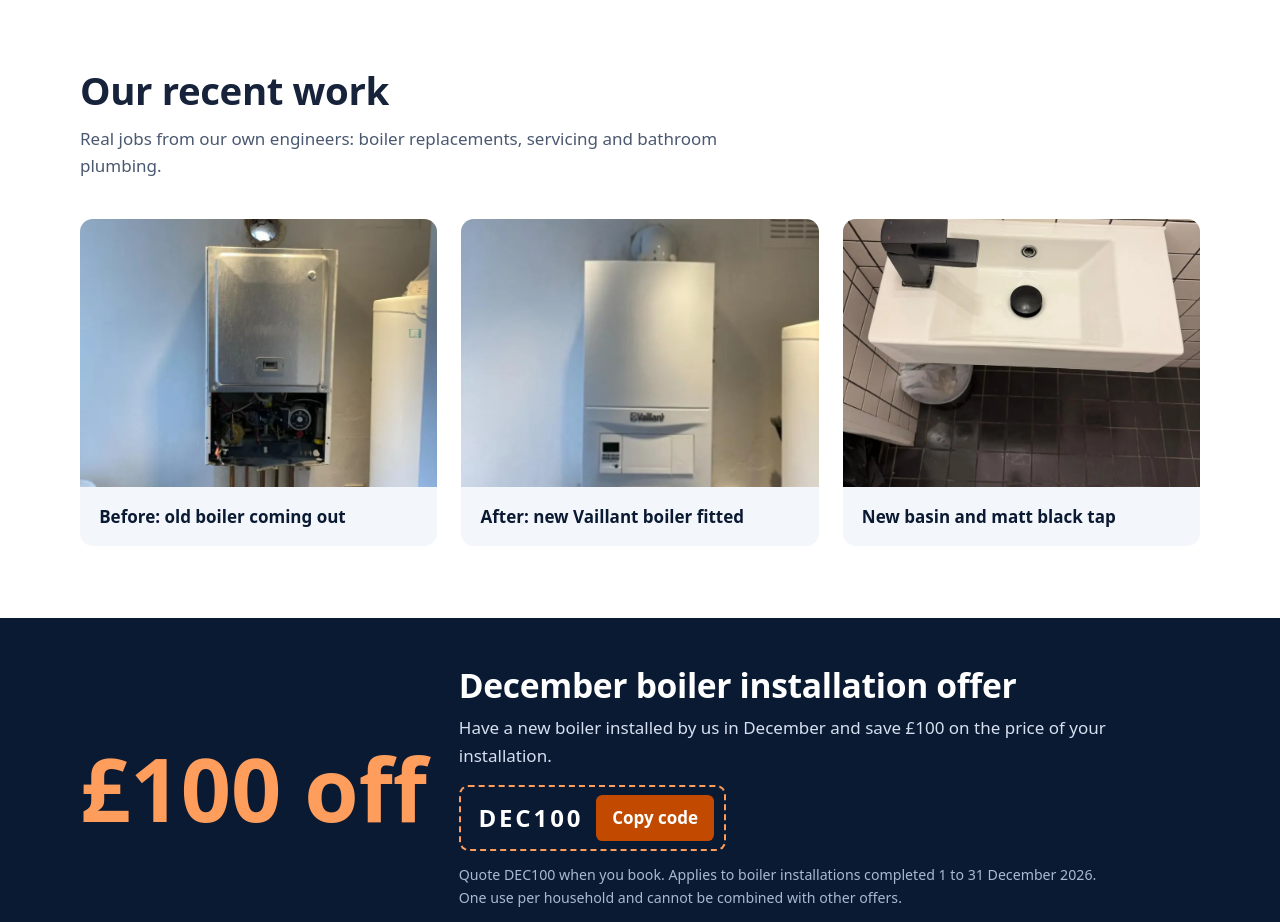
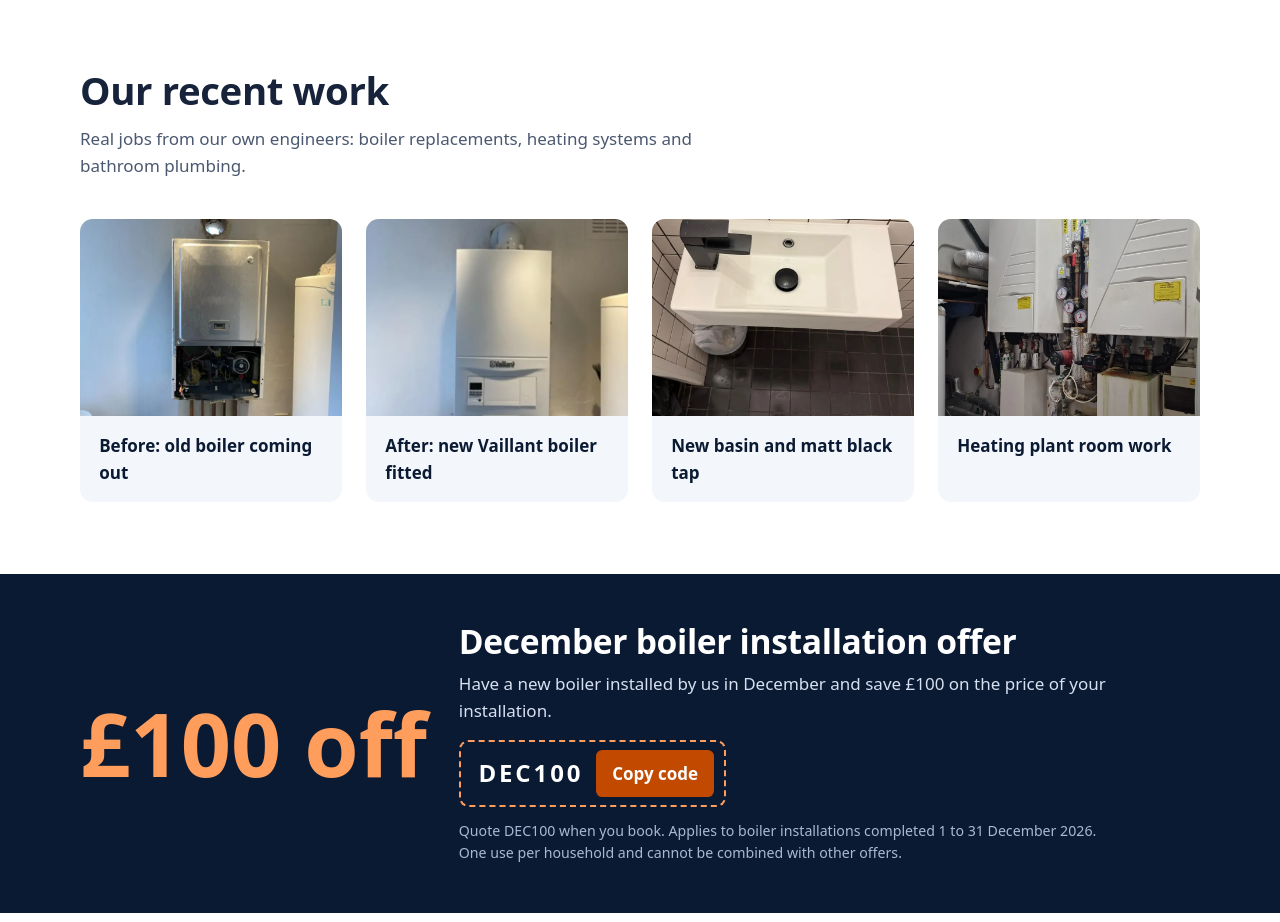
Before and after one commit to Info-ht/Heatitgasservicesltd, a plain HTML site: page index.html in a window 1280 px wide. Shown: the part 3920-4842 px from the top of the page. Drawn offline with Linux system fonts and the light colour scheme.

Commit message:
Add heating plant room photo to gallery and boiler repair page
Co-Authored-By: Claude Opus 5.5 <noreply@anthropic.com>
Claude-Session: https://claude.ai/code/session_013XQbG8pshpvu1317GxVrLa

```diff
--- a/index.html
+++ b/index.html
@@ -138,7 +138,7 @@ header.hA .strip a:hover{color:#ffb27d}
 header.hA{position:relative}
 @media (max-width:860px){header.hA img{height:92px!important}header.hA .row1{flex-direction:column;align-items:flex-start;gap:.8rem}header.hA .bt b{font-size:1.35rem}header.hA .bt span{font-size:.8rem}header.hA .strip{display:none}header.hA .acts{width:100%}header.hA .acts .btn{flex:1;justify-content:center}}
 
-.cimg{display:block;width:calc(100% + 3.6rem);max-width:none;margin:-1.8rem -1.8rem 1.4rem;aspect-ratio:4/3;object-fit:cover;border-radius:.8rem .8rem 0 0}.pics{display:grid;grid-template-columns:repeat(2,minmax(0,1fr));gap:1rem;margin:1.5rem 0}.pics.one{grid-template-columns:minmax(0,24rem)}.pics figure{margin:0}.pics img{width:100%;aspect-ratio:3/4;object-fit:cover;border-radius:.7rem;background:var(--soft)}.pics figcaption{font-size:.92rem;color:var(--muted);margin-top:.45rem;font-weight:600}.gal img{width:100%;aspect-ratio:4/3;object-fit:cover}
+.cimg{display:block;width:calc(100% + 3.6rem);max-width:none;margin:-1.8rem -1.8rem 1.4rem;aspect-ratio:4/3;object-fit:cover;border-radius:.8rem .8rem 0 0}.pics{display:grid;grid-template-columns:repeat(2,minmax(0,1fr));gap:1rem;margin:1.5rem 0}.pics.one{grid-template-columns:minmax(0,24rem)}.pics figure{margin:0}.pics img{width:100%;aspect-ratio:3/4;object-fit:cover;border-radius:.7rem;background:var(--soft)}.pics figcaption{font-size:.92rem;color:var(--muted);margin-top:.45rem;font-weight:600}.gal img{width:100%;aspect-ratio:4/3;object-fit:cover}.gal{grid-template-columns:repeat(4,1fr)}@media (max-width:860px){.gal{grid-template-columns:1fr 1fr}}
 </style>
 </head>
 <body>
@@ -265,8 +265,8 @@ header.hA{position:relative}
 <a href="/guide-signs-you-need-a-powerflush"><b>Guide: signs you need a powerflush</b><span>Cold spots, noise and slow heating</span></a>
 </div></div></section>
 <section class="block gallery" id="work"><div class="wrap">
-<div class="head"><h2>Our recent work</h2><p>Real jobs from our own engineers: boiler replacements, servicing and bathroom plumbing.</p></div>
-<div class="gal"><figure><img src="/images/boiler-before.webp" alt="Old boiler being removed before replacement" width="738" height="985" loading="lazy" decoding="async"><figcaption>Before: old boiler coming out</figcaption></figure><figure><img src="/images/boiler-after.webp" alt="New Vaillant combi boiler installed in the same spot" width="738" height="985" loading="lazy" decoding="async"><figcaption>After: new Vaillant boiler fitted</figcaption></figure><figure><img src="/images/basin-tap.webp" alt="New basin with matt black tap and pop-up waste" width="900" height="945" loading="lazy" decoding="async"><figcaption>New basin and matt black tap</figcaption></figure></div>
+<div class="head"><h2>Our recent work</h2><p>Real jobs from our own engineers: boiler replacements, heating systems and bathroom plumbing.</p></div>
+<div class="gal"><figure><img src="/images/boiler-before.webp" alt="Old boiler being removed before replacement" width="738" height="985" loading="lazy" decoding="async"><figcaption>Before: old boiler coming out</figcaption></figure><figure><img src="/images/boiler-after.webp" alt="New Vaillant combi boiler installed in the same spot" width="738" height="985" loading="lazy" decoding="async"><figcaption>After: new Vaillant boiler fitted</figcaption></figure><figure><img src="/images/basin-tap.webp" alt="New basin with matt black tap and pop-up waste" width="900" height="945" loading="lazy" decoding="async"><figcaption>New basin and matt black tap</figcaption></figure><figure><img src="/images/plant-room.webp" alt="Heating plant room with two wall-mounted heating units, pumps and insulated pipework" width="900" height="1200" loading="lazy" decoding="async"><figcaption>Heating plant room work</figcaption></figure></div>
 </div></section>
 <section class="promo" id="offer"><div class="wrap"><div class="amt" aria-hidden="true">£100 off</div><div>
 <h2>December boiler installation offer</h2>
```
Also changed, not shown: boiler-repair.html (+1 -1 lines), images/plant-room.webp (added).
